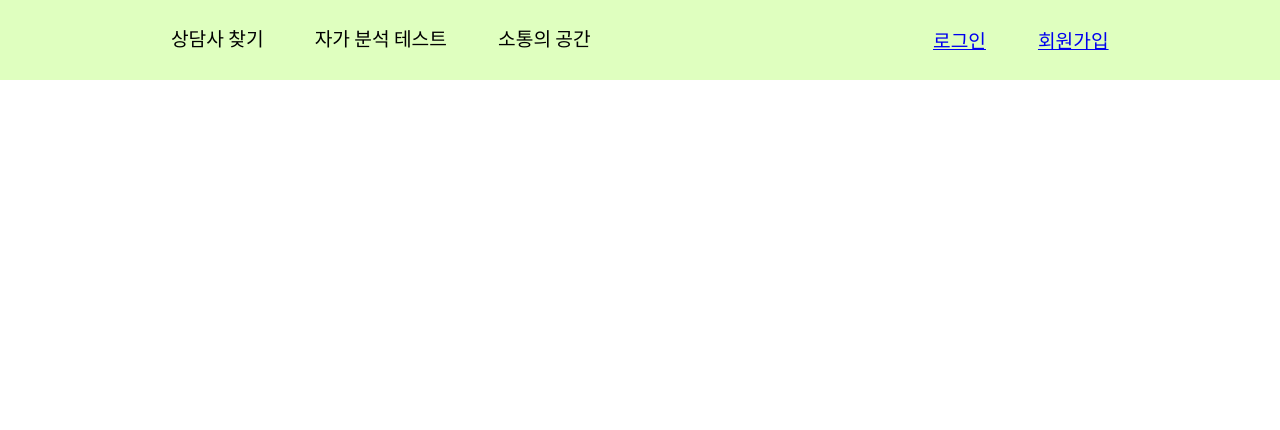
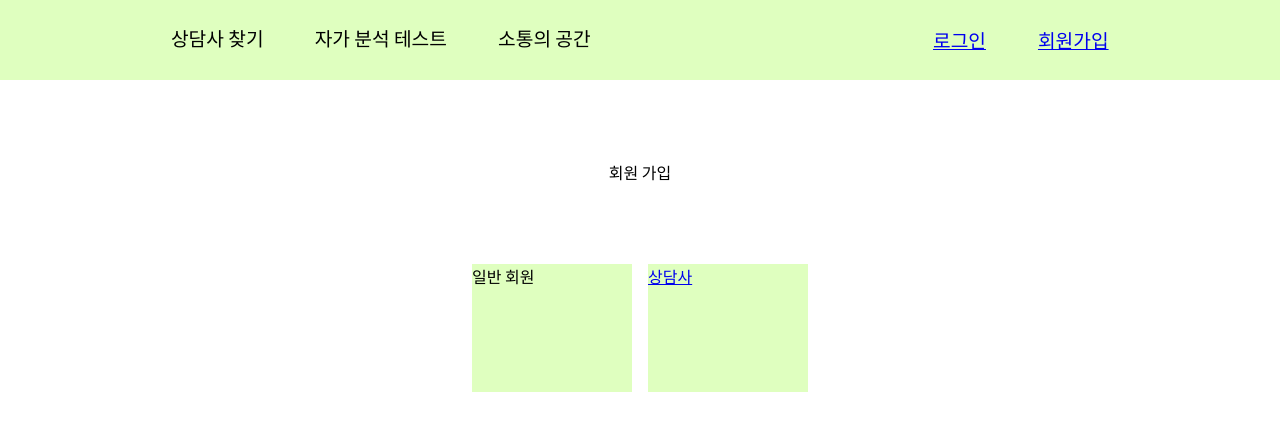
Before and after one commit to GDSC-SKHU/4Team-Solution-Fe, a Next.js app in the folder solution4/: page /signup in a window 1280 px wide. Shown: the top 430 px of the page. Built offline with nearby package versions, Linux system fonts and the light colour scheme.

Commit message:
style: 회원 가입 페이지

```diff
--- a/solution4/src/pages/signup.tsx
+++ b/solution4/src/pages/signup.tsx
@@ -1,3 +1,38 @@
+import Link from "next/link";
+import styled from "styled-components";
+
 export default function signup() {
-  return <></>;
+  return (
+    <Container>
+      <p>회원 가입</p>
+      <Signup>
+        <StyledDiv>일반 회원</StyledDiv>
+        <StyledDiv>
+          <Link href="signupC">상담사</Link>
+        </StyledDiv>
+      </Signup>
+    </Container>
+  );
 }
+
+const Container = styled.div`
+  margin-top: 5rem;
+  display: flex;
+  justify-content: center;
+  align-items: center;
+  flex-direction: column;
+`;
+
+const Signup = styled.div`
+  margin-top: 5rem;
+
+  display: flex;
+
+  gap: 1rem;
+`;
+
+const StyledDiv = styled.div`
+  background-color: #ccff99a0;
+  width: 10rem;
+  height: 8rem;
+`;
```
